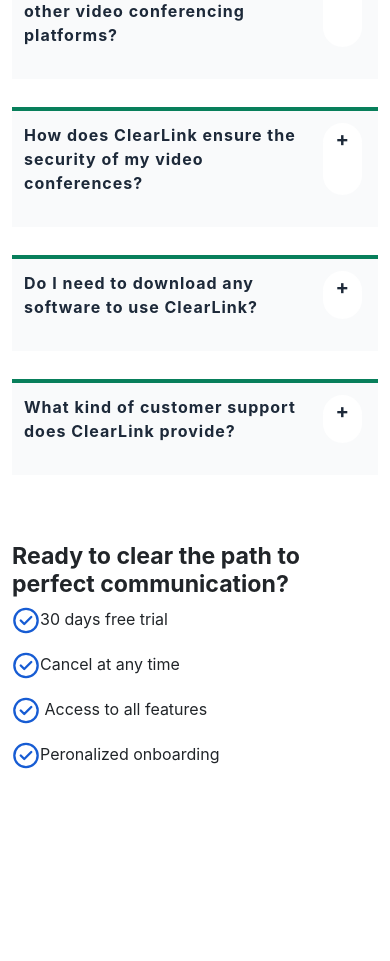
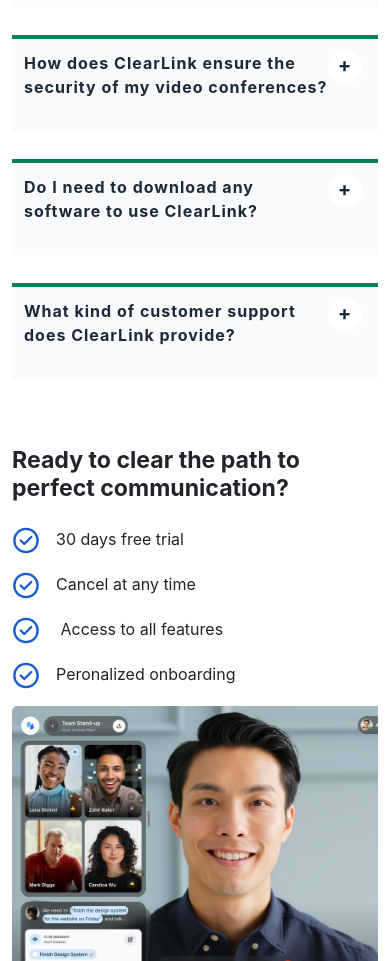
Before and after one commit to Gbangbolaoluwagbemiga/Geeg-pay, a React (Create React App) app: page / in a window 390 px wide. Shown: the part 3610-4571 px from the top of the page. Before the commit the page ends 4396 px from the top, so only its background shows below. Built offline with nearby package versions, Linux system fonts and the light colour scheme; the HTML template or start-up script is replaced by a standard one.

Commit message:
App completed

```diff
--- a/src/component/Faq.js
+++ b/src/component/Faq.js
@@ -3,7 +3,7 @@
 function Faq() {
   return (
     <div className="row mt-5">
-      <div className="col-md-6 mt-5">
+      <div className="col-md-6 mt-md-5">
         <p style={{color: 'blue'}}>Support</p>
         <h2 className="fw-bold">FAQs</h2>
         <p>
--- a/src/component/Service.js
+++ b/src/component/Service.js
@@ -1,4 +1,5 @@
 import confirm from '../image/icon/confirm.svg';
+import screen from '../image/user/Screen.png';
 
 function Service() {
   return (
@@ -8,25 +9,29 @@
           Ready to clear the path to perfect communication?
         </h3>
 
-        <p>
-          <img src={confirm} alt="confirm" />
+        <p className="mt-4">
+          <img src={confirm} alt="confirm" className="me-3" />
           <span>30 days free trial</span>
         </p>
 
         <p>
-          <img src={confirm} alt="confirm" />
+          <img src={confirm} alt="confirm" className="me-3" />
           <span>Cancel at any time</span>
         </p>
 
         <p>
-          <img src={confirm} alt="confirm" />
+          <img src={confirm} alt="confirm" className="me-3" />
           <span> Access to all features</span>
         </p>
 
         <p>
-          <img src={confirm} alt="confirm" />
+          <img src={confirm} alt="confirm" className="me-3" />
           <span>Peronalized onboarding</span>
         </p>
+      </div>
+
+      <div className="col-md-7">
+        <img src={screen} alt="screen" className="img-fluid" />
       </div>
     </div>
   );
--- a/src/index.css
+++ b/src/index.css
@@ -284,6 +284,14 @@
     font-size: 1.25rem;
   }
 
+  .icon--toggle {
+    border-radius: 6rem;
+    padding: 0rem 0.6rem;
+    padding-top: 0.15rem;
+    height: 2rem;
+    text-align: center;
+  }
+
   .content-box,
   .title {
     font-size: 1rem;
```
Also changed, not shown: src/image/user/Screen.png (added).
